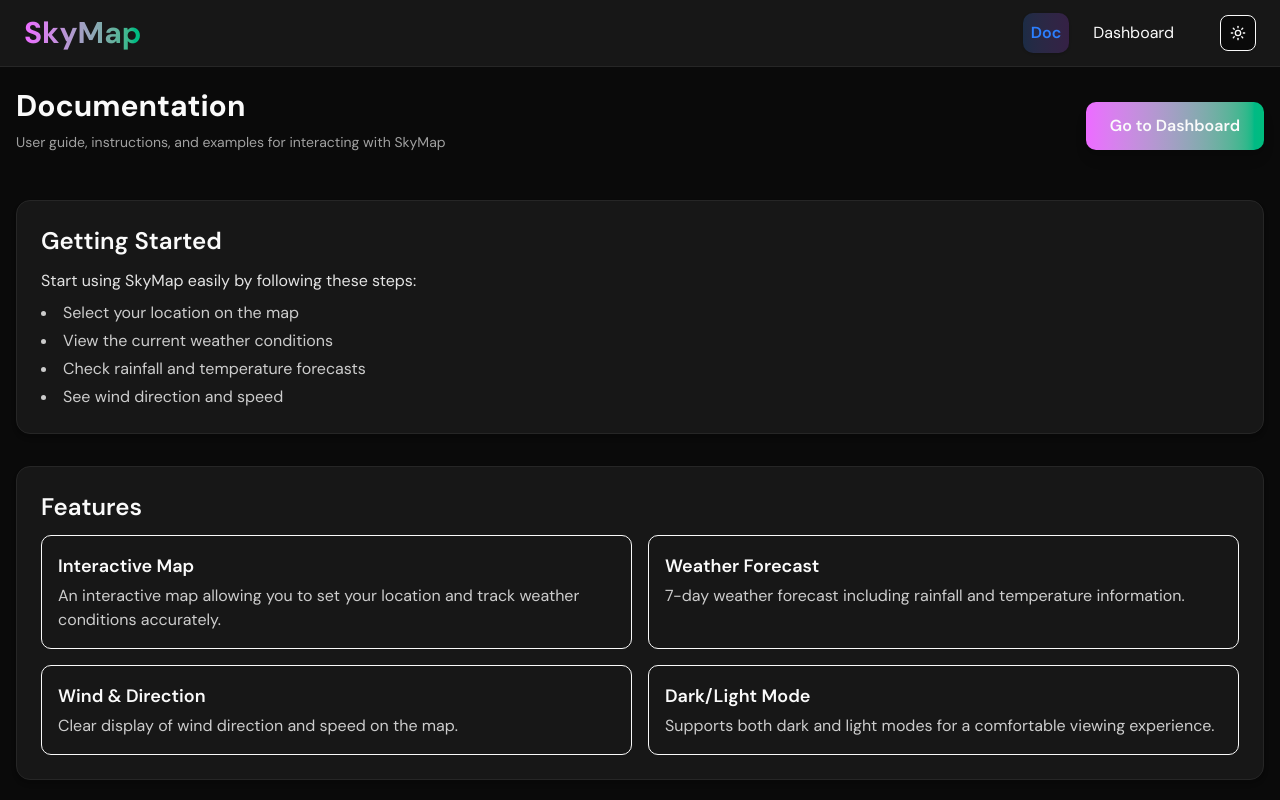
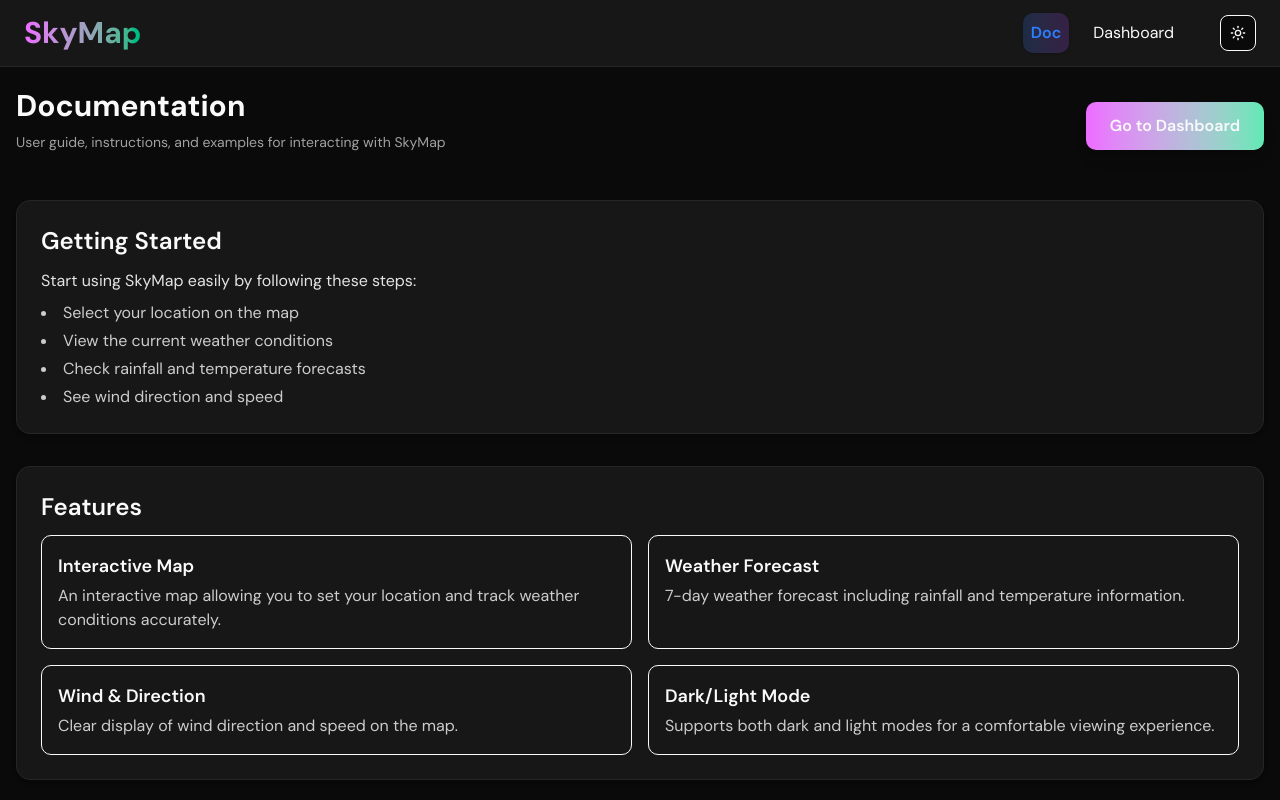
Before and after one commit to ah-serag/SkyMap, a Next.js app: page /Doc in a window 1280 px wide. Shown: the top 800 px of the page. Built offline with nearby package versions, Linux system fonts and the light colour scheme.

Commit message:
update Doc

```diff
--- a/src/app/(pages)/Doc/page.tsx
+++ b/src/app/(pages)/Doc/page.tsx
@@ -21,7 +21,7 @@ const DocPage: React.FC = () => {
 
           {/* Go to Dashboard Button */}
         <div className=" flex justify-center mt-3">
-          <Link href="/Dashboard" className="px-6 py-3 bg-gradient-to-r from-fuchsia-400  to-emerald-500 font-semibold rounded-lg shadow-lg hover:scale-105 transition-transform duration-300">
+          <Link href="/Dashboard" className="px-6 py-3 bg-gradient-to-r from-fuchsia-400  to-emerald-300 font-semibold rounded-lg shadow-lg hover:scale-105 transition-transform duration-300">
             Go to Dashboard
           </Link>
         </div>
```
